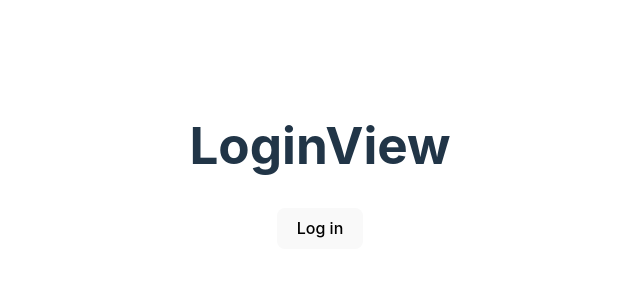
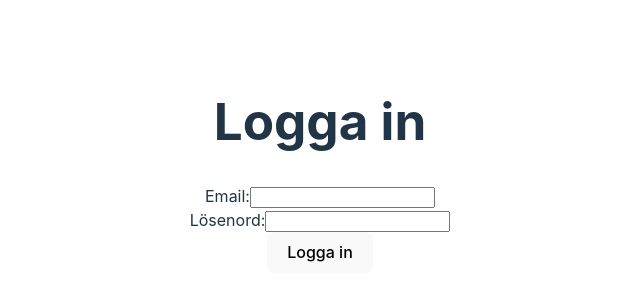
Before and after one commit to MrFieldbranch/SocialMediaReactClient, a React (Vite) app: page /login in a window 1280 px wide. Shown: the part 234-534 px from the top of the page, without its empty margins (320-960 px from the left). Built offline with nearby package versions, Linux system fonts and the light colour scheme.

Commit message:
Add login logic with localStorage for token persistence

```diff
--- a/src/App.tsx
+++ b/src/App.tsx
@@ -1,5 +1,5 @@
 
-import { Navigate, Route, Routes } from 'react-router-dom';
+import { Navigate, Route, Routes, useNavigate } from 'react-router-dom';
 import './App.css'
 import StartView from './views/start-view/StartView';
 import LoginView from './views/login-view/LoginView';
@@ -18,11 +18,23 @@ import FriendRequestsFromMeView from './views/friend-requests-from-me-view/Frien
 import MyInterestsView from './views/my-interests-view/MyInterestsView';
 import InterestsIDontHaveView from './views/interests-i-dont-have-view/InterestsIDontHaveView';
 import Header from './components/header/Header';
-import { useState } from 'react';
+import { useEffect, useState } from 'react';
 import PrivateRoute from './components/PrivateRoute';
+import { SocialMediaApiService } from './services/social-media-api-service';
 
 const App = () => {
   const [isLoggedIn, setIsLoggedIn] = useState(false);
+  const navigate = useNavigate();
+
+  const socialMediaApiService = new SocialMediaApiService("https://localhost:8000");
+
+  useEffect(() => {
+    const token = localStorage.getItem("authToken");
+    if (token) {
+        socialMediaApiService.setAuthorizationHeader(token);
+        setIsLoggedIn(true);
+        navigate('/myprofile');        }
+}, []);
 
   return (
     <>
--- a/src/views/login-view/LoginView.tsx
+++ b/src/views/login-view/LoginView.tsx
@@ -1,24 +1,58 @@
 import { useNavigate } from 'react-router-dom';
 import './LoginView.css';
+import { useState } from 'react';
+import { SocialMediaApiService } from '../../services/social-media-api-service';
+import { ILoginRequest } from '../../models/ILoginRequest';
 
 const LoginView = ({ setIsLoggedIn }: { setIsLoggedIn: (value: boolean) => void }) => {
+    const [email, setEmail] = useState("");
+    const [password, setPassword] = useState("");
+    const [errorMessage, setErrorMessage] = useState("");
     const navigate = useNavigate();
 
-    const handleLogin = () => {
-        // simulate login process
-        setIsLoggedIn(true);
-        goToMyProfileView();
-    };
+    const socialMediaApiService = new SocialMediaApiService("https://localhost:8000");
 
+    const handleLogin = async (e: React.FormEvent) => {
+        e.preventDefault();
 
-    const goToMyProfileView = () => {
-        navigate('/myprofile');
+        try {
+            const loginRequest: ILoginRequest = { email, password };
+            const loginResponse = await socialMediaApiService.loginAsync(loginRequest);
+            socialMediaApiService.setAuthorizationHeader(loginResponse.token);
+            setIsLoggedIn(true);
+            navigate('/myprofile');
+        } catch (error: any) {
+            setErrorMessage(error.message || "An unknown error occurred.");
+        }
     };
 
     return (
         <>
-            <h1>LoginView</h1>
-            <button onClick={handleLogin}>Log in</button>
+            <h1>Logga in</h1>
+            <form onSubmit={handleLogin}>
+                <div>
+                    <label htmlFor="email">Email:</label>
+                    <input
+                        type="email"
+                        id="email"
+                        value={email}
+                        onChange={(e) => setEmail(e.target.value)}
+                        required
+                    />
+                </div>
+                <div>
+                    <label htmlFor="password">Lösenord:</label>
+                    <input
+                        type="password"
+                        id="password"
+                        value={password}
+                        onChange={(e) => setPassword(e.target.value)}
+                        required
+                    />
+                </div>
+                {errorMessage && <p className="error-message">{errorMessage}</p>}
+                <button type="submit">Logga in</button>
+            </form>
         </>
     );
 };
```
